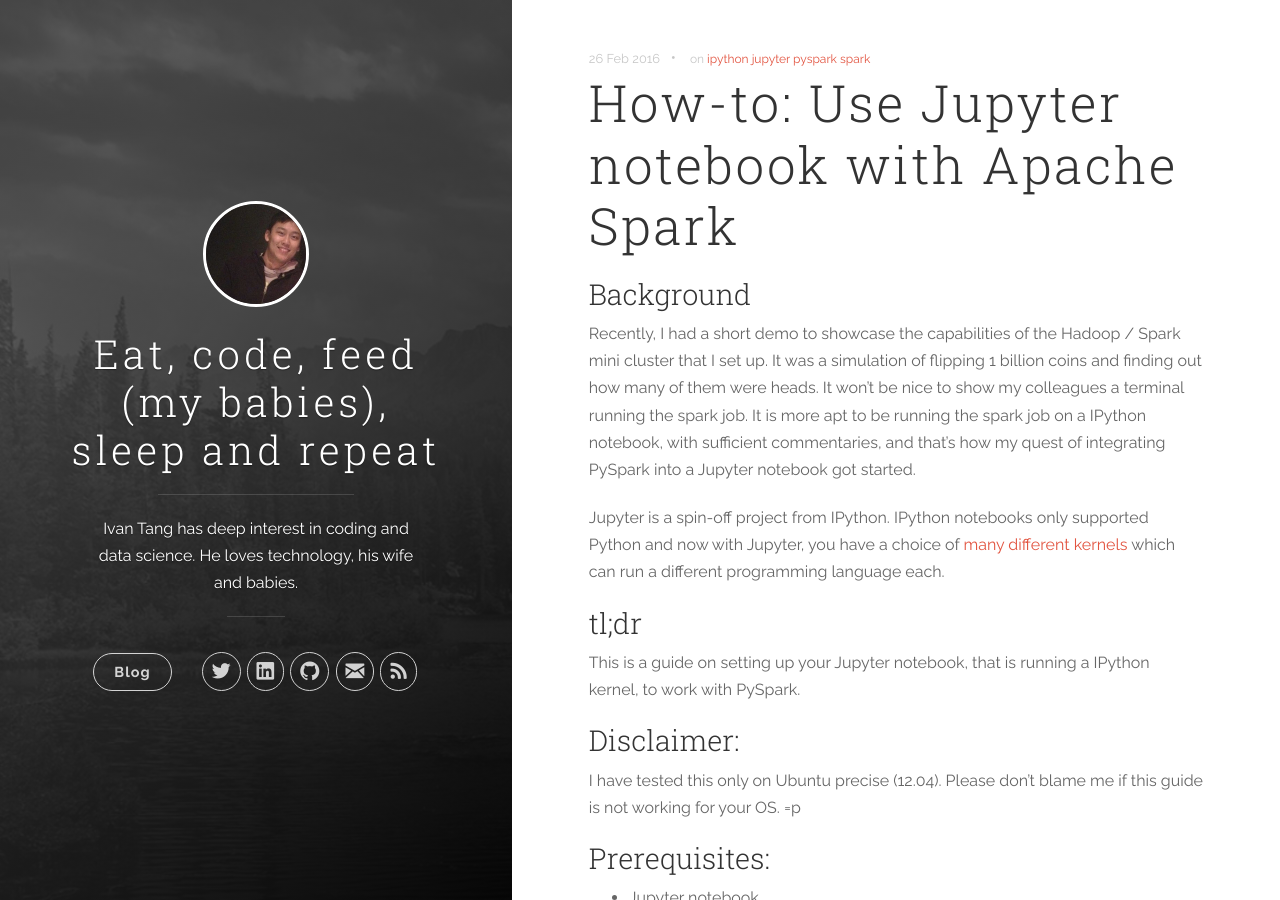
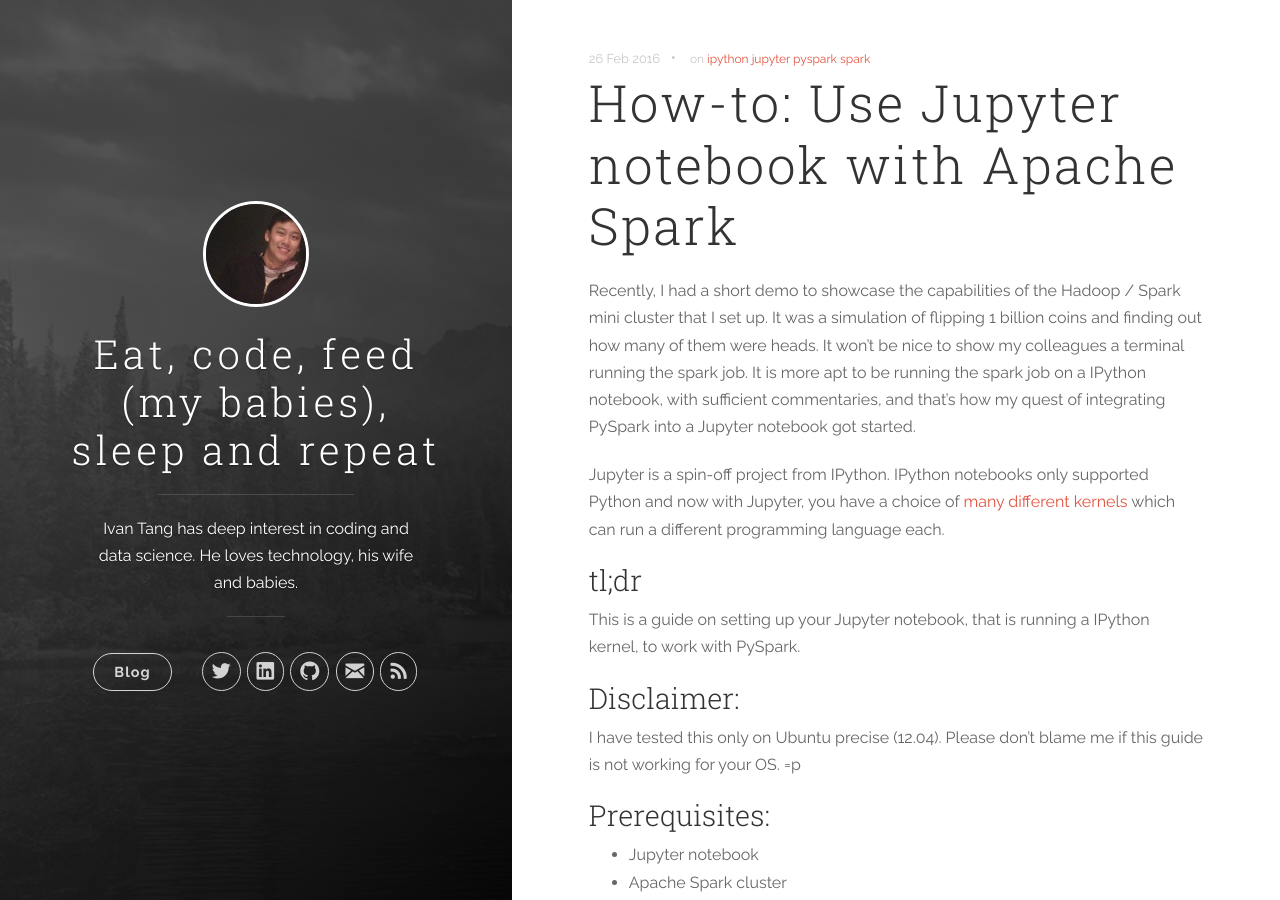
Before and after one commit to hiimivantang/hiimivantang.github.io, a Jekyll site: the page built from bigdata/spark/_posts/2016-02-26-pyspark-and-jupyter-notebook.markdown, in a window 1280 px wide and 900 px high. Built offline with Jekyll 4.4.1, drawn with Linux system fonts in a browser that asks for light colours; nearby versions of some CDN libraries; comment, search, counter and statistics services are not loaded.

Commit message:
edited post

```diff
--- a/bigdata/spark/_posts/2016-02-26-pyspark-and-jupyter-notebook.markdown
+++ b/bigdata/spark/_posts/2016-02-26-pyspark-and-jupyter-notebook.markdown
@@ -3,8 +3,6 @@
 title: "How-to: Use Jupyter notebook with Apache Spark"
 tags: ipython jupyter pyspark spark
 ---
-
-### Background
 
 Recently, I had a short demo to showcase the capabilities of the Hadoop / Spark mini cluster that I set up. It was a simulation of flipping 1 billion coins and finding out how many of them were heads. It won't be nice to show my colleagues a terminal running the spark job. It is more apt to be running the spark job on a IPython notebook, with sufficient commentaries, and that's how my quest of integrating PySpark into a Jupyter notebook got started.
 
```
